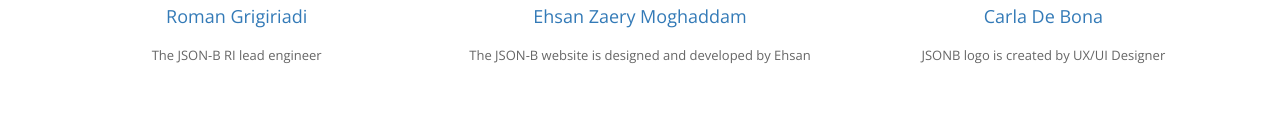
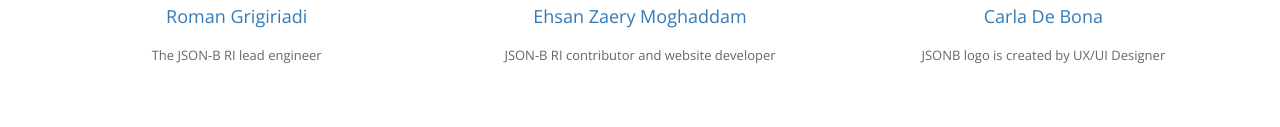
Before and after one commit to Daniel-Dos/json-b.github.io, a plain HTML site: page contributors.html in a window 1280 px wide. Shown: the part 663-790 px from the top of the page. Drawn offline with nearby package versions, Linux system fonts and the light colour scheme; some packages are replaced by stand-ins of ours; a script that the page names is missing.

Commit message:
Update contributor title on contributors page

```diff
--- a/contributors.html
+++ b/contributors.html
@@ -151,7 +151,7 @@
                             </div>
                             <div class=" text-center">
                                 <h4><a href="http://twitter.com/zaerymoghaddam/" target="_blank">Ehsan Zaery Moghaddam</a></h4>
-                                <p class="contributor-description">The JSON-B website is designed and developed by Ehsan</p>
+                                <p class="contributor-description">JSON-B RI contributor and website developer</p>
                             </div>
                         </div>
                         <div class="col-md-4 text-center" style="border: solid 0px lightgray; padding:10px;">
```
